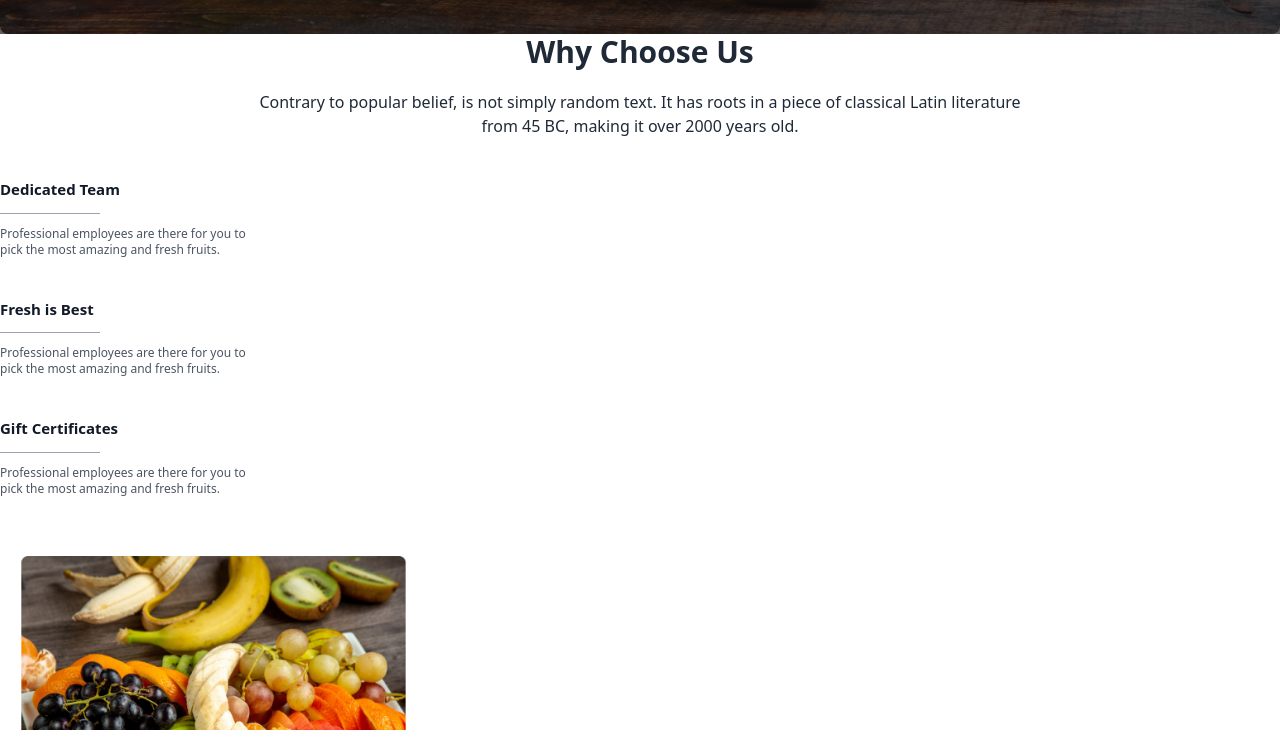
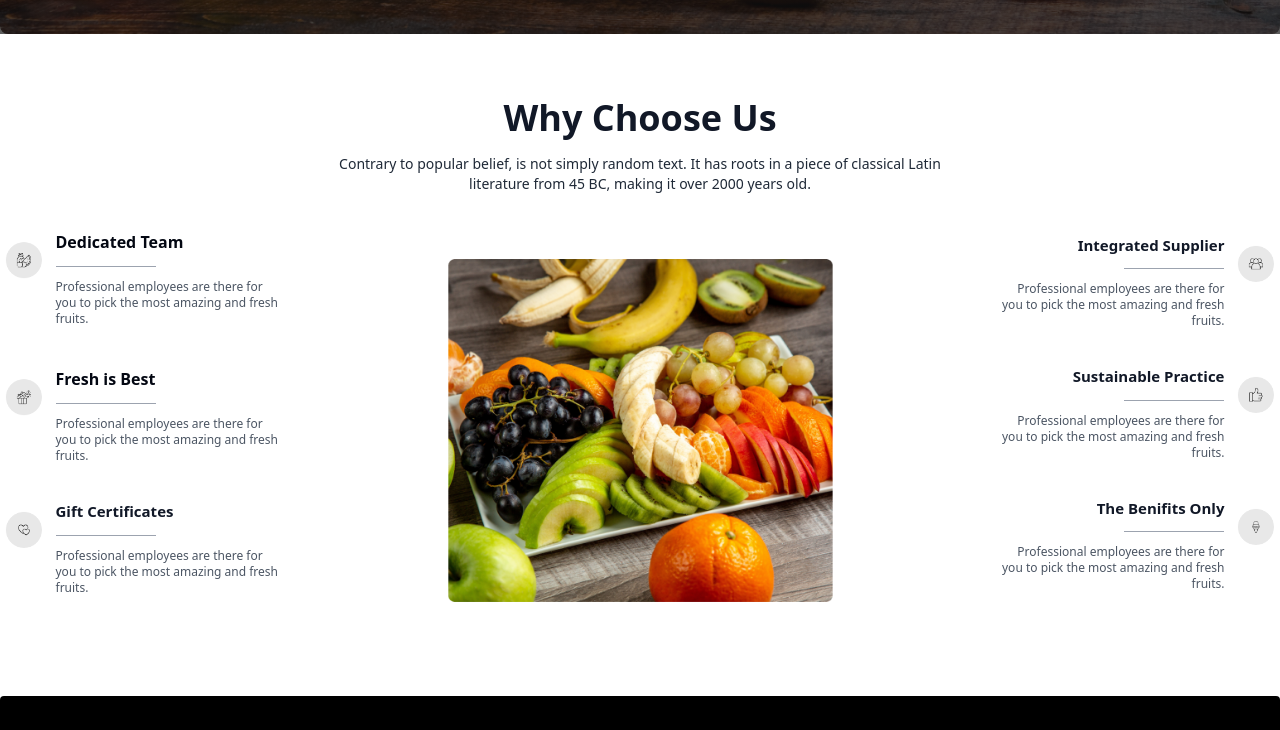
Before and after one commit to Barna12345/Assigment3-Fruits-Burst, a plain HTML site: page index.html in a window 1280 px wide. Shown: the part 2155-2885 px from the top of the page. Drawn offline with nearby package versions, Linux system fonts and the light colour scheme.

Commit message:
added choose us section

```diff
--- a/index.html
+++ b/index.html
@@ -686,7 +686,7 @@
             </dialog>
             </div>
             <div class="flex justify-center mt-10">
-                <button class="btn text-[16px] capitalize text-white bg-common-red font-bold border-none">Shop All</button>
+                <button class="btn text-[16px] capitalize text-white bg-[#F85559] font-bold border-none">Shop All</button>
             </div>
 
   </div>
@@ -749,7 +749,7 @@
 
                    </div>
                 </div>
-                <div class="flex justify-between text-white text-center ">
+                <div class="flex mx-auto text-white text-center ">
                    <div>
                     <div class="flex justify-center scale-95">
                         <img src="./images/member2.png" alt="">
@@ -781,7 +781,7 @@
 
                    </div>
                 </div>
-                <div class="flex justify-between text-white text-center ">
+                <div class="flex mx-auto text-white text-center ">
                    <div>
                     <div class="flex justify-center scale-95">
                         <img src="./images/member3.png" alt="">
@@ -813,7 +813,7 @@
 
                    </div>
                 </div>
-                <div class="flex justify-between text-white text-center ">
+                <div class="flex mx-auto text-white text-center ">
                    <div>
                     <div class="flex justify-center scale-95">
                         <img src="./images/member4.png" alt="">
@@ -861,34 +861,54 @@
 
  </section>
 
+<section class="max-w-screen-xl mx-auto  px-4 lg:px-0 my-16">
 
-       <!--chosses us section-->
-
-       <section class="max-w-screen-xl mx-auto px-5 lg:px-0 my-15">
-        <div class="text-center mb-10">
-        <h2 class="text-3xl mb-5 font-extrabold">Why Choose Us</h2>
-        <p class="lg:max-w-3xl mb-10 mx-auto">Contrary to popular belief, is not simply random text. It has roots in a piece of classical Latin literature from 45 BC, making it over 2000 years old. </p>
+            <!-- choose us section -->
+            <div class=" mb-9 text-center ">
+                <h1 class="text-3xl md:text-4xl font-extrabold text-gray-900">Why Choose Us</h1>
+                <p class=" mx-auto text-sm md:w-[50%] pt-4">Contrary to popular belief, is not simply random text. It has
+                    roots in a piece of classical Latin literature from 45 BC, making it over 2000 years old.</p>
             </div>
 
 
-<!--left-side-card-->
 
-         <div class="grid grid-cols-1 md:grid-cols-2 lg:grid-cols-3 items-center">
+            <div class="grid items-center grid-cols-1 md:grid-cols-2 lg:grid-cols-3 ">
 
+                <!-- left-side-card -->
 
                 <div class="order-2 md:order-1 lg:order-1">
 
-                <!-- card -->
-                <div class="flex gap-2 mb-10 flex-col md:flex-row">
-
+                    <!--card-->
+                    <div class="flex flex-col md:flex-row gap-2 mb-10">
+                        <div class="scale-75 mx-auto md:mx-0">
+                            <img src="./images/group-one.png" alt="">
+                        </div>
                         <div>
-                        <h2 class="text-center md:text-start font-extrabold text-[15px] text-gray-900">Dedicated
+                            <h2 class="text-center md:text-start font-extrabold text-[16px] text-gray-950">Dedicated
                                 Team</h2>
                             <div class="flex justify-center md:justify-start">
                                 <div class="my-3 border-b border-gray-400 w-[100px]"></div>
                             </div>
                             <div class="flex justify-center md:justify-start text-center md:text-start">
-                            <p class="w-[60%] text-gray-600 text-xs">Professional employees are there for you to
+                                <p class="w-[60%] text-xs text-gray-600">Professional employees are there for you to
+                                    pick
+                                    the most amazing and fresh fruits.</p>
+                            </div>
+                        </div>
+                    </div>
+
+                    <!-- single card -->
+                    <div class=" gap-2 mb-9 flex flex-col md:flex-row">
+                        <div class="scale-75 mx-auto md:mx-0">
+                            <img src="./images/group-two.png" alt="">
+                        </div>
+                        <div>
+                            <h2 class="text-center md:text-start font-extrabold text-[16px] text-gray-950">Fresh is Best</h2>
+                            <div class="flex justify-center md:justify-start">
+                                <div class="my-3 border-b border-gray-400 w-[100px]"></div>
+                            </div>
+                            <div class="flex justify-center md:justify-start text-center md:text-start">
+                                <p class="w-[60%] text-xs text-gray-600">Professional employees are there for you to
                                     pick
                                     the most amazing and fresh fruits.</p>
                             </div>
@@ -896,51 +916,40 @@
                     </div>
 
                     <!-- card -->
-                <div class="flex gap-2 mb-10 flex-col md:flex-row">
+
+                    <div class=" gap-2 mb-9  flex flex-col md:flex-row gap-2 ">
+                        <div class="scale-75 mx-auto md:mx-0">
+                            <img src="./images/group-three.png" alt="">
+                        </div>
                         <div>
-                        <h2 class="text-center md:text-start font-extrabold text-[15px] text-gray-900">Fresh is Best</h2>
+                            <h2 class="text-center md:text-start font-extrabold text-[15px] text-gray-900">Gift Certificates</h2>
                             <div class="flex justify-center md:justify-start">
                                 <div class="my-3 border-b border-gray-400 w-[100px]"></div>
                             </div>
                             <div class="flex justify-center md:justify-start text-center md:text-start">
-                            <p class="w-[60%] text-gray-600 text-xs">Professional employees are there for you to
+                                <p class="w-[60%] text-xs text-gray-600">Professional employees are there for you to
                                     pick
                                     the most amazing and fresh fruits.</p>
                             </div>
                         </div>
                     </div>
 
-                <!-- card -->
-                <div class="flex gap-2 mb-10 flex-col md:flex-row">
-
-                    <div>
-                        <h2 class="text-center md:text-start font-extrabold text-[15px] text-gray-900">
-                            Gift Certificates</h2>
-                        <div class="flex justify-center md:justify-start ">
-                            <div class="my-3 border-b border-gray-400 w-[100px]"></div>
-                        </div>
-                        <div class="flex justify-center md:justify-start text-center md:text-start">
-                            <p class="w-[60%]  text-gray-600 text-xs">Professional employees are there for you to
-                                pick
-                                the most amazing and fresh fruits.</p>
-                        </div>
-                    </div>
-
                 </div>
 
 
-                <!--middle picture-->
-                <div class="scale-90 justify-center order-1 md:order-2 lg:order-2 mx-auto">
-                    <img src="images/whychoose1.png" alt="">
+                <!-- middle image -->
+
+                <div class="scale-90 order-1 md:order-2 lg:order-2 mx-auto">
+                    <img src="./images/whychoose1.png" alt="">
                 </div>
 
 
-                <!--right side card-->
+                <!-- right side card -->
 
                 <div class="flex flex-col text-center md:text-left lg:text-right order-3 md:order-3 lg:order-3">
 
-                    <!--card-->
-                    <div class="flex flex-col-reverse md:flex-row-reverse lg:flex-row gap-2 mb-10">
+                    <!--card -->
+                    <div class=" gap-2 mb-9 flex flex-col-reverse md:flex-row-reverse lg:flex-row ">
                         <div>
                             <h2 class="font-extrabold text-[15px] text-gray-900">Integrated Supplier</h2>
                             <div class="flex justify-center md:justify-start lg:justify-end">
@@ -953,11 +962,13 @@
                                     the most amazing and fresh fruits.</p>
                             </div>
                         </div>
-
+                        <div class="scale-75 mx-auto">
+                            <img src="./images/group-four.png" alt="">
+                        </div>
                     </div>
 
-                      <!--card-->
-                      <div class="flex flex-col-reverse md:flex-row-reverse lg:flex-row gap-2 mb-10">
+                    <!--card -->
+                    <div class=" gap-2 mb-9 flex flex-col-reverse md:flex-row-reverse lg:flex-row ">
                         <div>
                             <h2 class="font-extrabold text-[15px] text-gray-900">Sustainable Practice</h2>
                             <div class="flex justify-center md:justify-start lg:justify-end">
@@ -970,13 +981,16 @@
                                     the most amazing and fresh fruits.</p>
                             </div>
                         </div>
-
+                        <div class="scale-75 mx-auto">
+                            <img src="./images/group-five.png" alt="">
+                        </div>
                     </div>
 
-                      <!--card-->
-                      <div class="flex flex-col-reverse md:flex-row-reverse lg:flex-row gap-2 mb-10">
+                    <!--card -->
+
+                    <div class=" gap-2 mb-9 flex flex-col-reverse md:flex-row-reverse lg:flex-row ">
                         <div>
-                            <h2 class="font-extrabold text-[15px] text-gray-900">The Benefits Only</h2>
+                            <h2 class="font-extrabold text-[15px] text-gray-900">The Benifits Only</h2>
                             <div class="flex justify-center md:justify-start lg:justify-end">
                                 <div class="my-3 border-b border-gray-400 w-[100px]"></div>
                             </div>
@@ -987,10 +1001,20 @@
                                     the most amazing and fresh fruits.</p>
                             </div>
                         </div>
+                        <div class="scale-75 mx-auto">
+                            <img src="./images/group-six.png" alt="">
+                        </div>
+                    </div>
+
+                </div>
 
             </div>
 
         </section>
+
+
+
+
 
   <!--footer section-->
 
@@ -1029,32 +1053,3 @@
 
 </body>
 </html>
-
-
-
-
-
-
-
-<div class="justify-center items-center">
-    <img src="images/member2.png" alt="">
-  <h5 class="text-xl font-bold">Safia Chowdhury</h5>
-
-  <p>Fruits expert</p>
-
-  <div class="text-white flex justify-center gap-2">
-    <div
-        class="flex justify-center items-center bg-common-red w-[30px] h-[30px]  ">
-        <i class="fa-brands fa-facebook-f"></i>
-    </div>
-
-    <div
-        class="flex justify-center items-center bg-common-red w-[30px] h-[30px]">
-        <i class="fa-brands fa-twitter"></i>
-    </div>
-
-    <div
-        class="flex justify-center items-center bg-common-red w-[30px] h-[30px]  ">
-        <i class="fa-brands fa-linkedin-in"></i>
-    </div>
-</div>
```
Also changed, not shown: images/group-five.png (added), images/group-four.png (added), images/group-one.png (added), images/group-six.png (added), images/group-three.png (added), images/group-two.png (added). Lines whose indentation alone changed are shown as unchanged.
